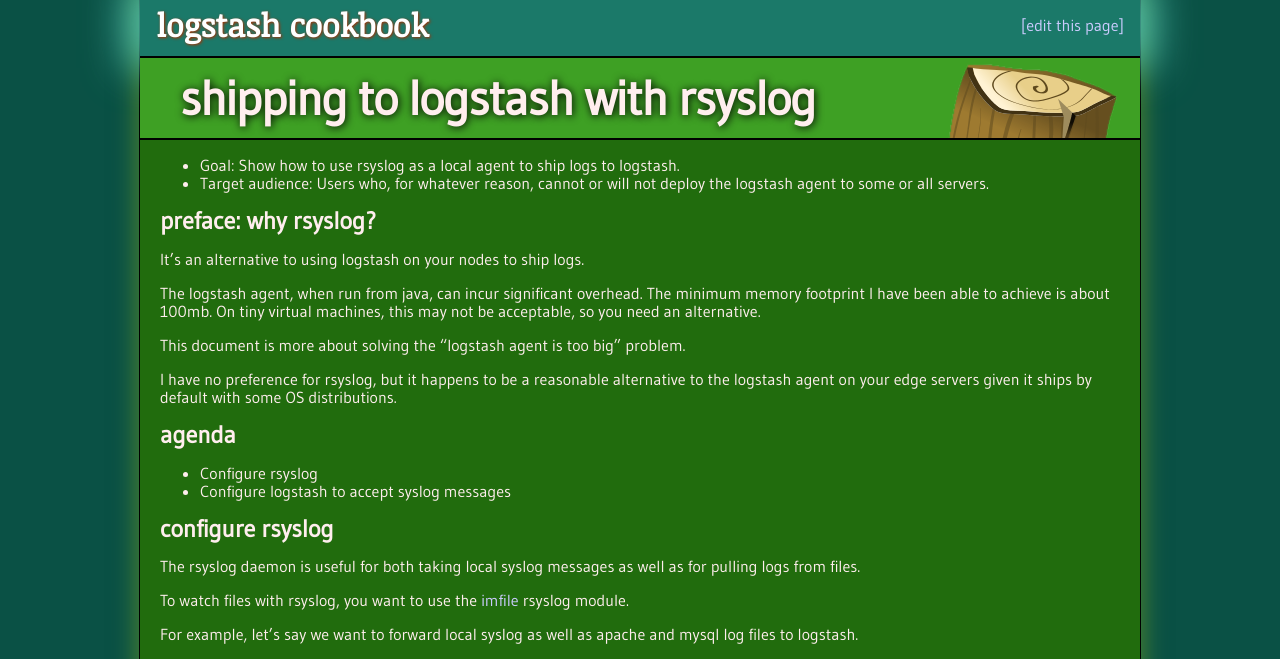
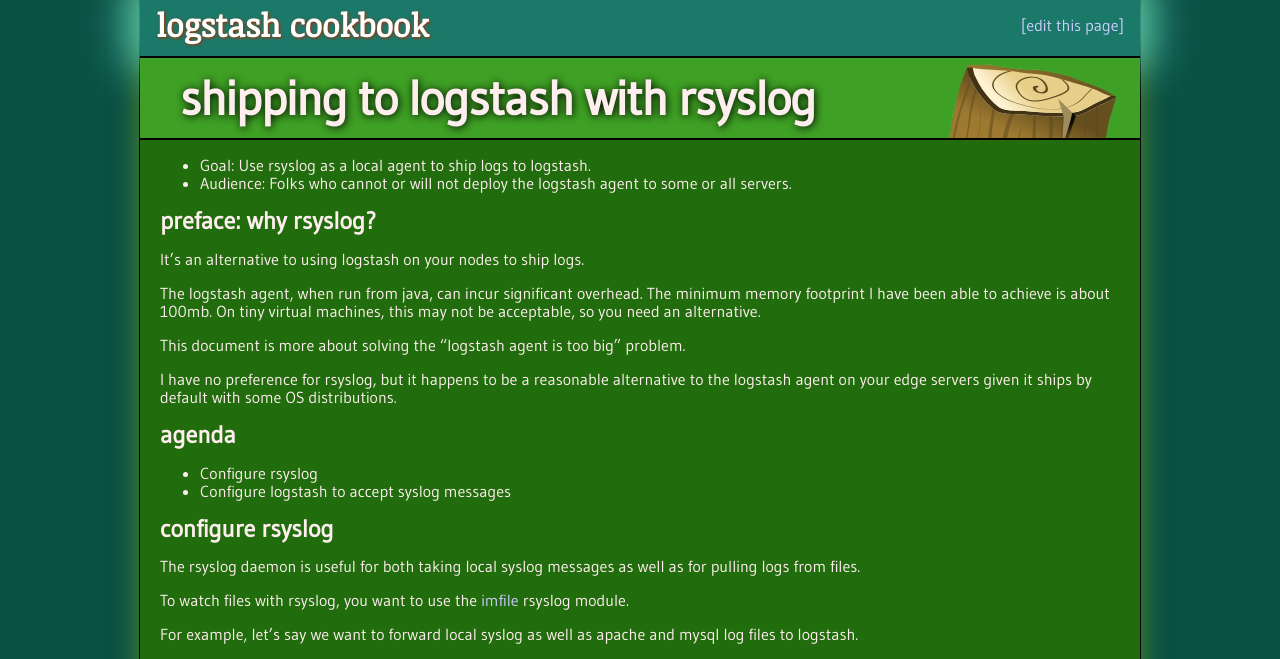
Before and after one commit to logstash/cookbook, a Jekyll site: the page built from recipes/rsyslog-agent/index.md, in a window 1280 px wide. Shown: the top 659 px of the page. Built offline with Jekyll 4.4.1, drawn with Linux system fonts in a browser that asks for light colours; nearby versions of some CDN libraries; some web fonts are replaced; grey boxes are pictures that could not be loaded.

Commit message:
update recipes with new format

```diff
--- a/recipes/rsyslog-agent/index.md
+++ b/recipes/rsyslog-agent/index.md
@@ -4,9 +4,9 @@
 tags: getting started, rsyslog
 ---
 
-* Goal: Show how to use rsyslog as a local agent to ship logs to logstash.
-* Target audience: Users who, for whatever reason, cannot or will not deploy the
-  logstash agent to some or all servers.
+* Goal: Use rsyslog as a local agent to ship logs to logstash.
+* Audience: Folks who cannot or will not deploy the logstash agent to some or
+  all servers.
 
 ## preface: why rsyslog?
 
```
Also changed, not shown: recipes/example/foo.rb (deleted, +0 -8 lines), recipes/example/index.md (deleted, +0 -9 lines), recipes/log-from-cron/index.md (+2 -4 lines).
